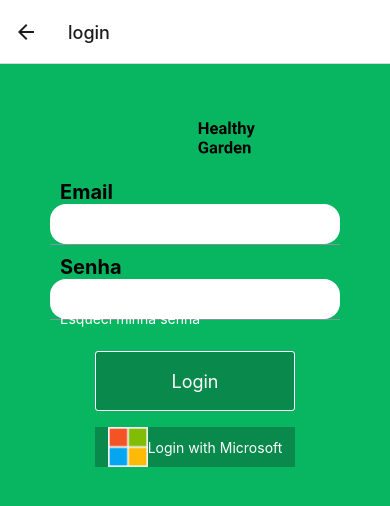
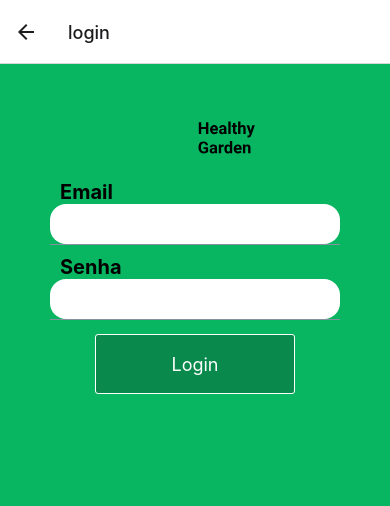
Before and after one commit to Orion-Solutions-FIAP/HealthyGarden_Screens, a React Native app in the folder appScreens/: screen /login in a window 390 px wide. Shown: the top 506 px of the page. Built offline with nearby package versions, Linux system fonts and the light colour scheme; what sp-react-native-mqtt would draw is missing.

Commit message:
Ajustes feitos

```diff
--- a/appScreens/components/screens/Historic.js
+++ b/appScreens/components/screens/Historic.js
@@ -36,10 +36,11 @@ const Historic = () => {
                     .then((response) => {
                         getHistoricByIdGarden(response.data.id)
                             .then((response) => {
+                                console.log(response.data)
                                 setDados(response.data)
                             })
                             .catch((error) => {
-                                Alert.alert("Erro", "Não foi possivel resgatar o histórico")
+                                console.log("Não foi possível recuperar o histórico")
                             })
                     })
                     .catch((error) => Alert.alert("Erro", "Não foi possivel resgatar o id da planta"))
--- a/appScreens/components/screens/Login.js
+++ b/appScreens/components/screens/Login.js
@@ -107,15 +107,7 @@ const Login = (props) => {
               value={password}
             />
 
-            <TouchableOpacity
-              onPress={() => {props.navigation.navigate("password")}}
-              style={Styles.loginForgotPass}>
 
-              <Text style={Styles.loginForgotPassText}>
-                Esqueci minha senha
-              </Text>
-
-            </TouchableOpacity>
           </View>
 
           <Button
@@ -126,19 +118,7 @@ const Login = (props) => {
             type="outline"
           />
 
-          <TouchableOpacity
-            onPress={() => props.navigation.navigate("createGarden")}
-            style={Styles.loginMicrosoftButton}>
 
-            <Image
-              source={require('../../src/image/icon_microsoft.png')}
-              style={Styles.loginIconMicrosoft}
-            />
-
-            <Text style={Styles.loginButtonTitle}>
-              Login with Microsoft
-            </Text>
-          </TouchableOpacity>
 
         </SafeAreaView>
 
--- a/appScreens/components/screens/Principal.js
+++ b/appScreens/components/screens/Principal.js
@@ -203,7 +203,6 @@ const Principal = (props) => {
           console.log(response.data)
         })
         .catch((error) => {
-          Alert.alert('Error', 'Não foi possível atualizar o status')
           console.log(error)
         })
       setChangeStatus(false)
```
